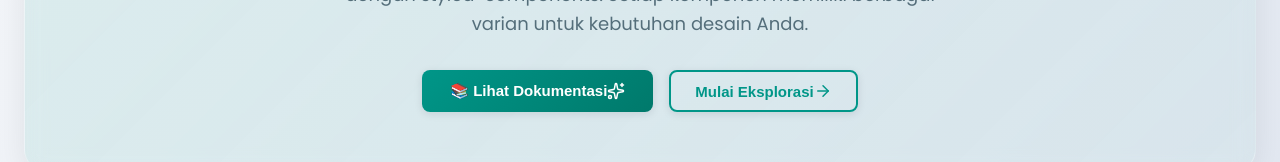
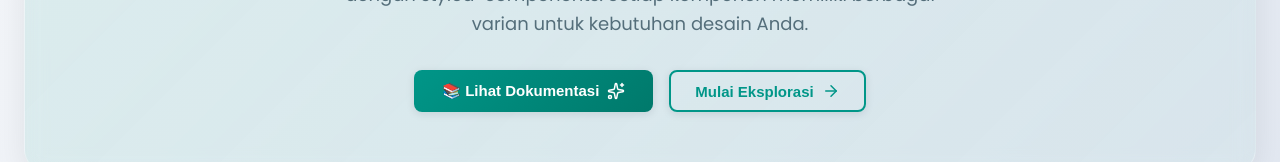
Before and after one commit to aziiemuth/styled-thiff, a Next.js app: page / in a window 1280 px wide. Shown: the part 285-447 px from the top of the page. Built offline with nearby package versions, Linux system fonts and the light colour scheme.

Commit message:
Complete fix: update JSX to use  transient prop

```diff
--- a/components/ButtonVariant.jsx
+++ b/components/ButtonVariant.jsx
@@ -86,7 +86,7 @@ export default function ButtonVariant({
   const displayIcon = icon || defaultIcons[variant];
 
   return (
-    <ButtonStyled variant={variant} hasIcon={!!displayIcon} onClick={onClick}>
+    <ButtonStyled variant={variant} $hasIcon={!!displayIcon} onClick={onClick}>
       {iconPosition === "left" && displayIcon}
       {children}
       {iconPosition === "right" && displayIcon}
```
